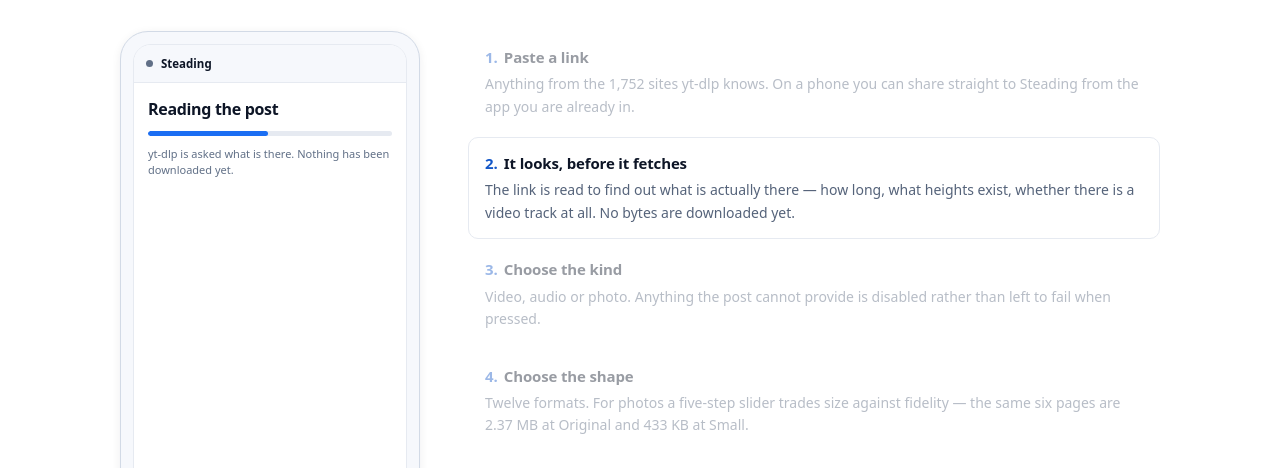
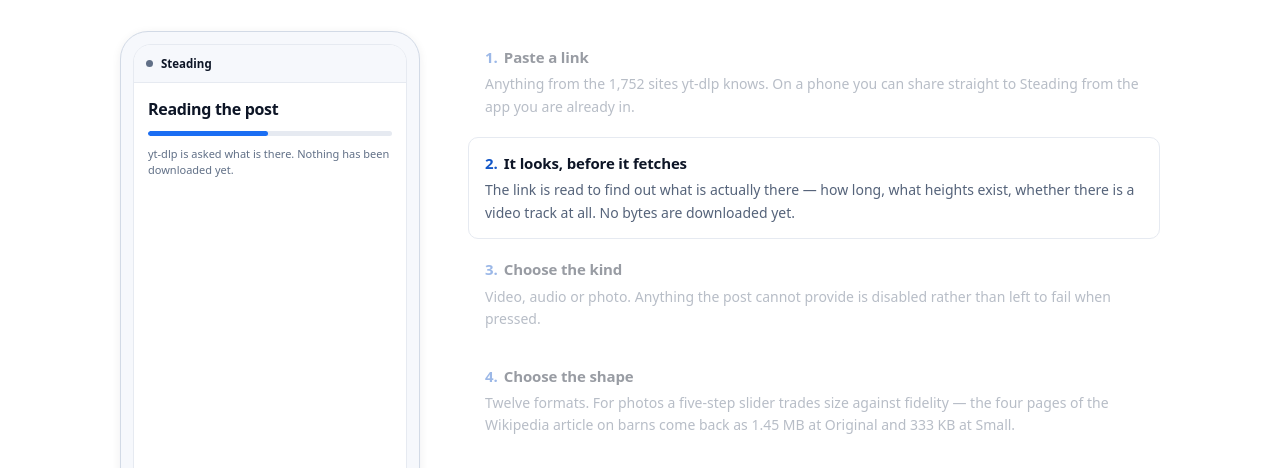
Before and after one commit to bryankwandou/steading, a website: page public/walkthrough.html in a window 1280 px wide. Shown: the part 309-777 px from the top of the page. Drawn offline with Linux system fonts and the light colour scheme.

Commit message:
A figure nobody could reproduce, replaced by one anybody can
The walkthrough's fourth step read "the same six pages are 2.37 MB at Original
and 433 KB at Small". Presented as fact in prose, and unverifiable: the page it
was measured on is not named, so no reader can repeat it and neither could I.

Measured instead on a page the sentence now names -- the Wikipedia article on
barns, four pages, 1.45 MB at Original against 333 KB at Small. The mechanism
the claim describes is real; the ratio holds at 22% against the 18% implied by
the old numbers. But a specific figure with no way back to its source is the
kind of thing a panel probes first, and being right by luck is not the same as
being checkable.

The 14-page, 3.0 MB figures elsewhere on that page stay: they sit inside the
mock device frame, which is aria-hidden and depicts an interface rather than
reporting a measurement.

Audited every other stated number across all eight pages against its source:
12 formats (3 video, 5 audio, 4 image, read from /api/health), 1,752 extractors
(yt-dlp --list-extractors), 24 languages with 2 right-to-left (the LANGUAGES
array), 69 tests, 0 runtime and 0 dev dependencies. All correct.

Two apparent problems on the sites page turned out not to be: "10 formats" and
"2 formats" are per-site probe notes, not claims about the app.

```diff
--- a/public/sw.js
+++ b/public/sw.js
@@ -7,7 +7,7 @@
  * state would be actively wrong.
  */
 
-const VERSION = 'steading-hosted-36292bdeec9a';
+const VERSION = 'steading-hosted-e8d3fd066077';
 
 const SHELL = [
   '/',
--- a/public/walkthrough.html
+++ b/public/walkthrough.html
@@ -156,7 +156,8 @@
         <li data-n="4">
           <h2>Choose the shape</h2>
           <p>Twelve formats. For photos a five-step slider trades size against fidelity —
-             the same six pages are 2.37 MB at Original and 433 KB at Small.</p>
+             the four pages of the Wikipedia article on barns come back as 1.45 MB at
+             Original and 333 KB at Small.</p>
         </li>
         <li data-n="5">
           <h2>It writes to your disk</h2>
```
